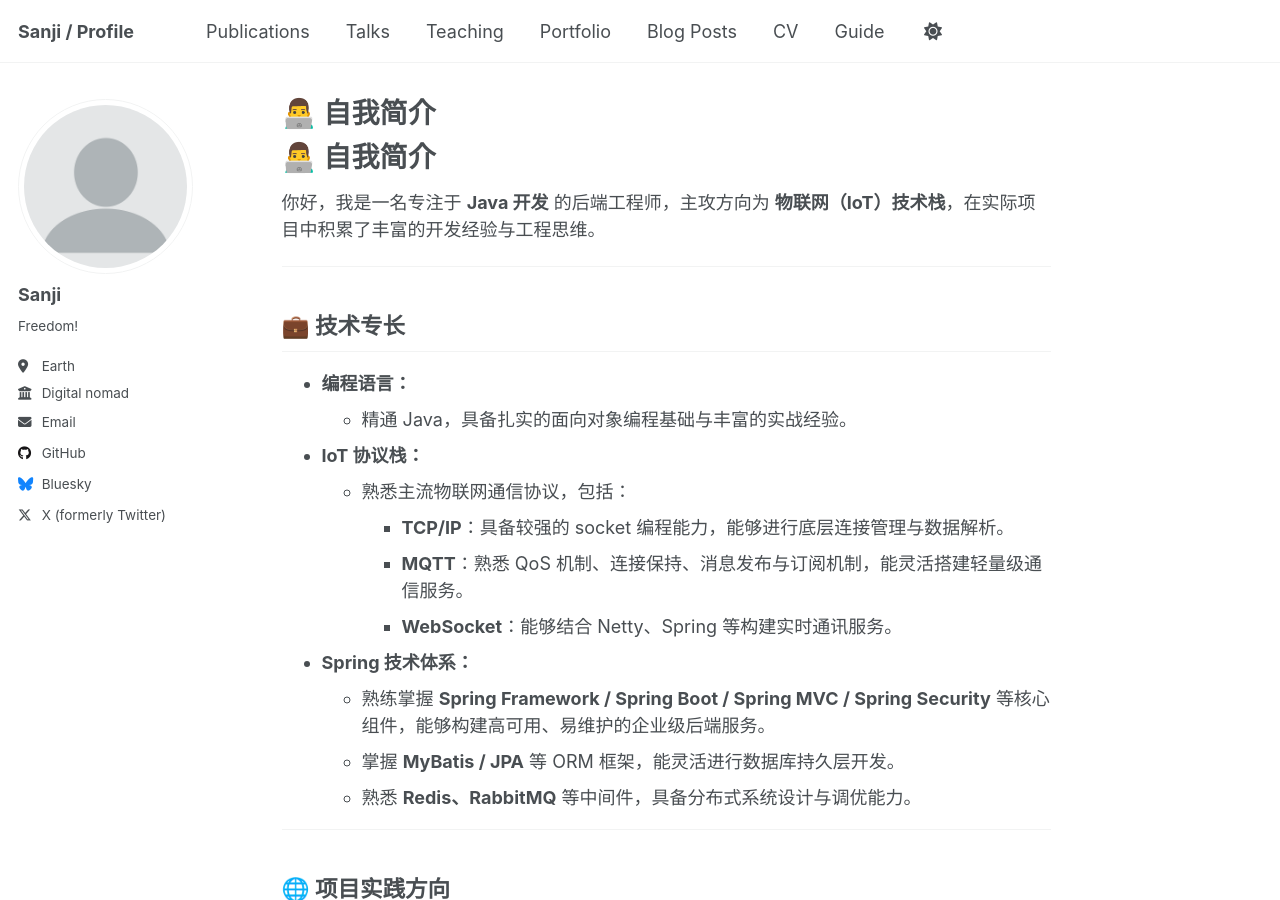
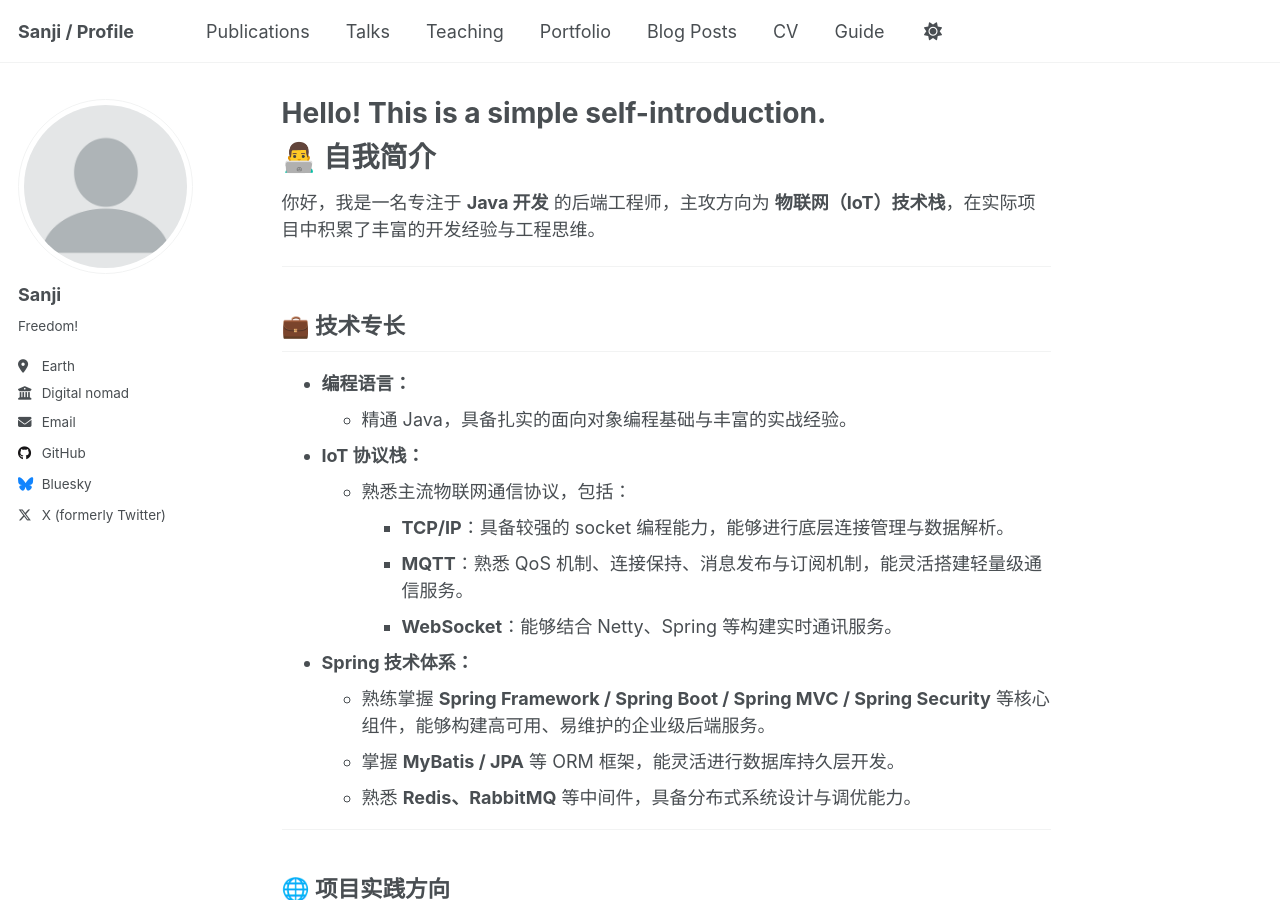
Before and after one commit to vinsmoke-sanji59/vinsmoke-sanji59.github.io, a Jekyll site: the page built from _pages/about.md, in a window 1280 px wide and 900 px high. Built offline with Jekyll 4.4.1, drawn with Linux system fonts in a browser that asks for light colours; our own code applies the rules of GitHub Pages for plain Markdown files.

Commit message:
update：

```diff
--- a/_pages/about.md
+++ b/_pages/about.md
@@ -1,3 +1,12 @@
+---
+permalink: /
+title: "Hello! This is a simple self-introduction. "
+author_profile: true
+redirect_from:
+  - /about/
+  - /about.html
+---
+
 # 👨‍💻 自我简介
 
 你好，我是一名专注于 **Java 开发** 的后端工程师，主攻方向为 **物联网（IoT）技术栈**，在实际项目中积累了丰富的开发经验与工程思维。
```
